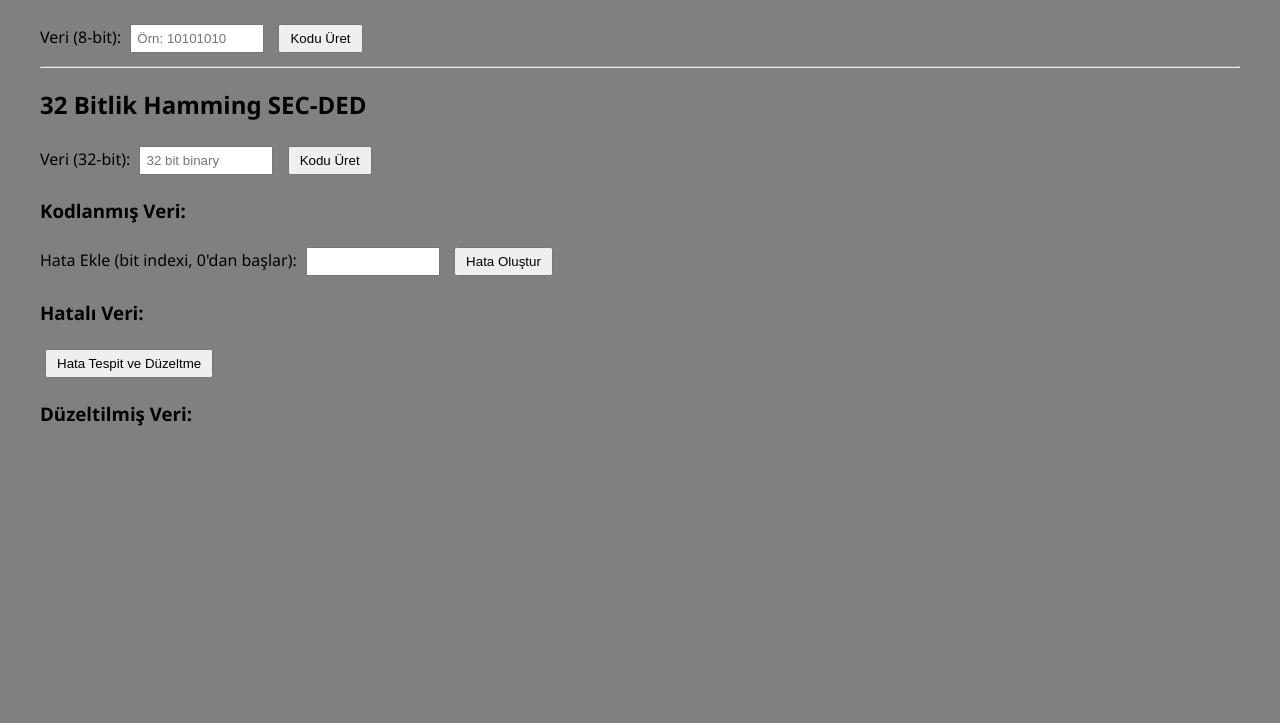
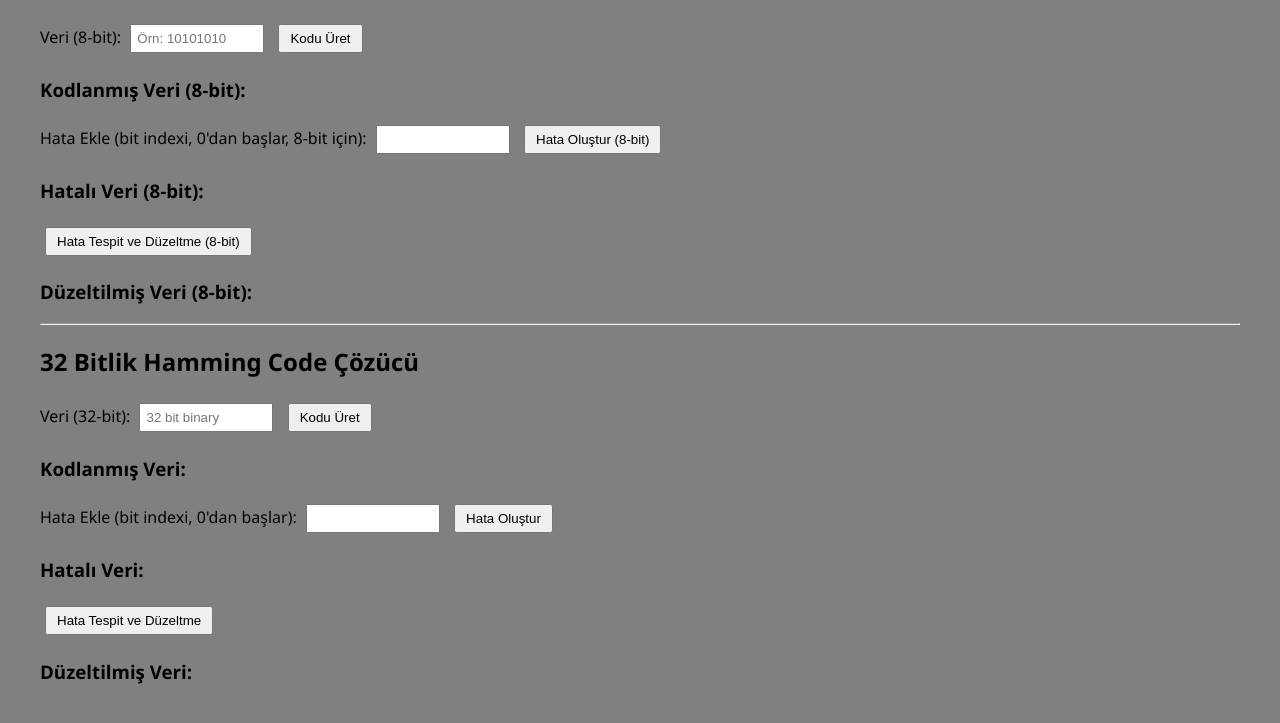
Before and after one commit to ozay-mehmet/Haming-Code, a plain HTML site: page index.html in a window 1280 px wide. Shown: the part 107-830 px from the top of the page. Before the commit the page ends 800 px from the top, so only its background shows below. Drawn offline with Linux system fonts and the light colour scheme.

Commit message:
32 bitlik haming code çözücü için düzenlendi

```diff
--- a/index.html
+++ b/index.html
@@ -12,8 +12,22 @@
     <input type="text" id="dataInput" maxlength="8" placeholder="Örn: 10101010">
     <button onclick="encodeData()">Kodu Üret</button>
 
+    <h3>Kodlanmış Veri (8-bit):</h3>
+    <p id="encodedOutput"></p>
+
+    <label for="errorBit">Hata Ekle (bit indexi, 0'dan başlar, 8-bit için):</label>
+    <input type="number" id="errorBit" min="0" max="11">
+    <button onclick="introduceError()">Hata Oluştur (8-bit)</button>
+
+    <h3>Hatalı Veri (8-bit):</h3>
+    <p id="corruptedOutput"></p>
+
+    <button onclick="detectAndFix()">Hata Tespit ve Düzeltme (8-bit)</button>
+    <h3>Düzeltilmiş Veri (8-bit):</h3>
+    <p id="correctedOutput"></p>
+
     <hr>
-    <h2>32 Bitlik Hamming SEC-DED</h2>
+    <h2>32 Bitlik Hamming Code Çözücü</h2>
 
     <label for="dataInput32">Veri (32-bit):</label>
     <input type="text" id="dataInput32" maxlength="32" placeholder="32 bit binary">
```
